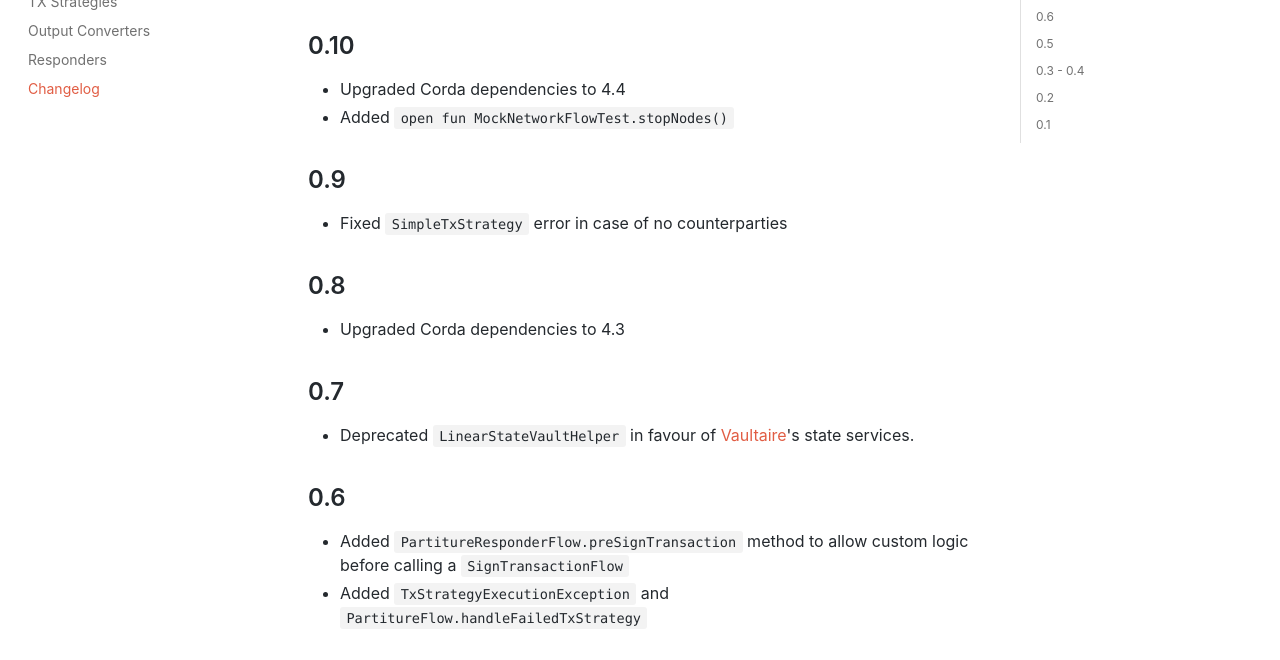
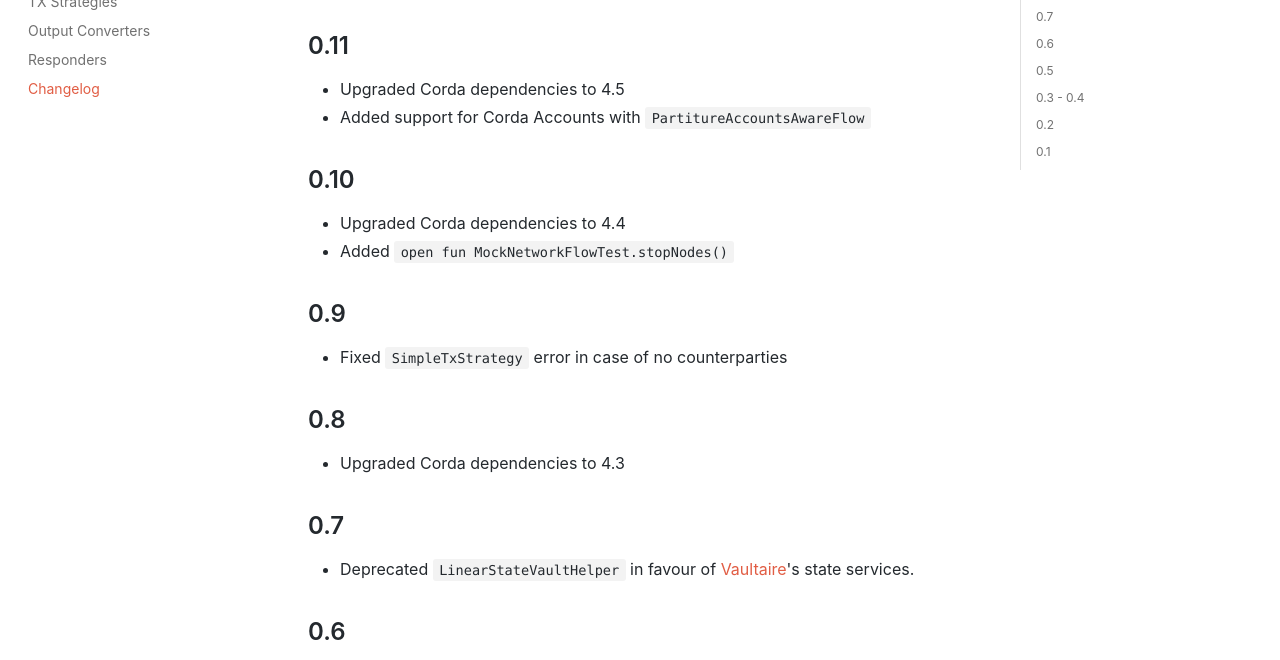
Before and after one commit to manosbatsis/partiture, a plain HTML site: page docs/changelog.html in a window 1280 px wide. Shown: the part 199-859 px from the top of the page. Drawn offline with nearby package versions, Linux system fonts and the light colour scheme; a script that the page names is missing.

Commit message:
Deploy website
Deploy website version based on 76a67dd0ca9b580c4851e10ad7363375b5a5d637

```diff
--- a/docs/changelog.html
+++ b/docs/changelog.html
@@ -66,6 +66,11 @@
               }
             });
         </script></nav></div><div class="container mainContainer"><div class="wrapper"><div class="post"><header class="postHeader"><h1 class="postHeaderTitle">Changelog</h1></header><article><div><span><p>The following sections describe major changes per version and can be helpful with version upgrades.</p>
+<h2><a class="anchor" aria-hidden="true" id="011"></a><a href="#011" aria-hidden="true" class="hash-link"><svg class="hash-link-icon" aria-hidden="true" height="16" version="1.1" viewBox="0 0 16 16" width="16"><path fill-rule="evenodd" d="M4 9h1v1H4c-1.5 0-3-1.69-3-3.5S2.55 3 4 3h4c1.45 0 3 1.69 3 3.5 0 1.41-.91 2.72-2 3.25V8.59c.58-.45 1-1.27 1-2.09C10 5.22 8.98 4 8 4H4c-.98 0-2 1.22-2 2.5S3 9 4 9zm9-3h-1v1h1c1 0 2 1.22 2 2.5S13.98 12 13 12H9c-.98 0-2-1.22-2-2.5 0-.83.42-1.64 1-2.09V6.25c-1.09.53-2 1.84-2 3.25C6 11.31 7.55 13 9 13h4c1.45 0 3-1.69 3-3.5S14.5 6 13 6z"></path></svg></a>0.11</h2>
+<ul>
+<li>Upgraded Corda dependencies to 4.5</li>
+<li>Added support for Corda Accounts with <code>PartitureAccountsAwareFlow</code></li>
+</ul>
 <h2><a class="anchor" aria-hidden="true" id="010"></a><a href="#010" aria-hidden="true" class="hash-link"><svg class="hash-link-icon" aria-hidden="true" height="16" version="1.1" viewBox="0 0 16 16" width="16"><path fill-rule="evenodd" d="M4 9h1v1H4c-1.5 0-3-1.69-3-3.5S2.55 3 4 3h4c1.45 0 3 1.69 3 3.5 0 1.41-.91 2.72-2 3.25V8.59c.58-.45 1-1.27 1-2.09C10 5.22 8.98 4 8 4H4c-.98 0-2 1.22-2 2.5S3 9 4 9zm9-3h-1v1h1c1 0 2 1.22 2 2.5S13.98 12 13 12H9c-.98 0-2-1.22-2-2.5 0-.83.42-1.64 1-2.09V6.25c-1.09.53-2 1.84-2 3.25C6 11.31 7.55 13 9 13h4c1.45 0 3-1.69 3-3.5S14.5 6 13 6z"></path></svg></a>0.10</h2>
 <ul>
 <li>Upgraded Corda dependencies to 4.4</li>
@@ -109,4 +114,4 @@ calling a <code>SignTransactionFlow</code></li>
 <ul>
 <li>Initial release</li>
 </ul>
-</span></div></article></div><div class="docs-prevnext"><a class="docs-prev button" href="/partiture/docs/responders"><span class="arrow-prev">← </span><span>Responders</span></a></div></div></div><nav class="onPageNav"><ul class="toc-headings"><li><a href="#010">0.10</a></li><li><a href="#09">0.9</a></li><li><a href="#08">0.8</a></li><li><a href="#07">0.7</a></li><li><a href="#06">0.6</a></li><li><a href="#05">0.5</a></li><li><a href="#03-04">0.3 - 0.4</a></li><li><a href="#02">0.2</a></li><li><a href="#01">0.1</a></li></ul></nav></div><footer class="nav-footer" id="footer"><section class="copyright"><a href="http://manosbatsis.github.io/">Copyright © 2020 Manos Batsis</a>.<span> Got a remote contract? Contact me by<a href="mailto:manosbatsis@gmail.com?subject=Remote Contract"> email</a> or<a href="https://www.linkedin.com/in/manosbatsis"> linkedin</a></span></section></footer></div></body></html>
+</span></div></article></div><div class="docs-prevnext"><a class="docs-prev button" href="/partiture/docs/responders"><span class="arrow-prev">← </span><span>Responders</span></a></div></div></div><nav class="onPageNav"><ul class="toc-headings"><li><a href="#011">0.11</a></li><li><a href="#010">0.10</a></li><li><a href="#09">0.9</a></li><li><a href="#08">0.8</a></li><li><a href="#07">0.7</a></li><li><a href="#06">0.6</a></li><li><a href="#05">0.5</a></li><li><a href="#03-04">0.3 - 0.4</a></li><li><a href="#02">0.2</a></li><li><a href="#01">0.1</a></li></ul></nav></div><footer class="nav-footer" id="footer"><section class="copyright"><a href="http://manosbatsis.github.io/">Copyright © 2020 Manos Batsis</a>.<span> Got a remote contract? Contact me by<a href="mailto:manosbatsis@gmail.com?subject=Remote Contract"> email</a> or<a href="https://www.linkedin.com/in/manosbatsis"> linkedin</a></span></section></footer></div></body></html>
```
Also changed, not shown: docs/changelog/index.html (+6 -1 lines), docs/introduction.html (+2 -0 lines), docs/introduction/index.html (+2 -0 lines).
